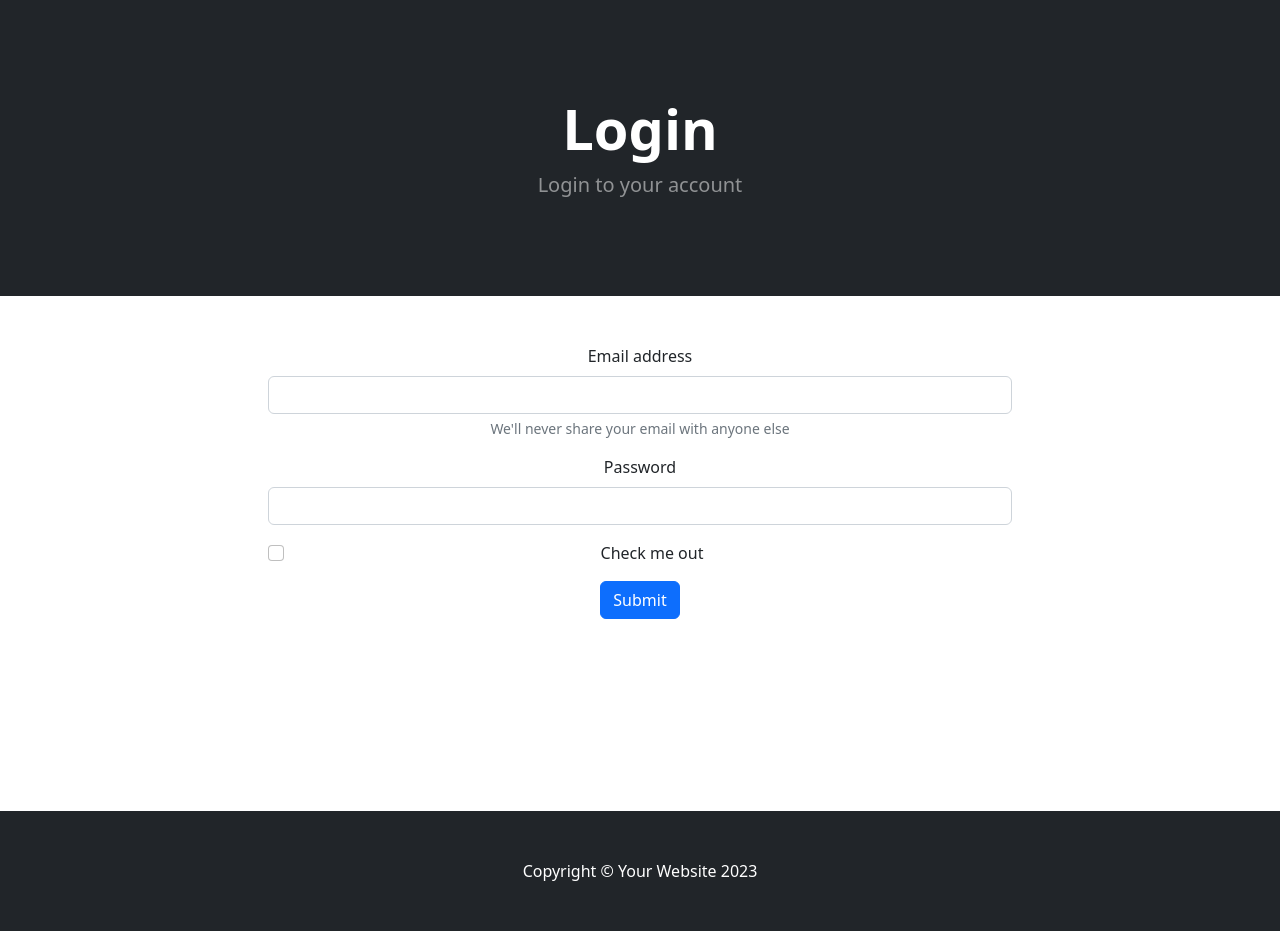
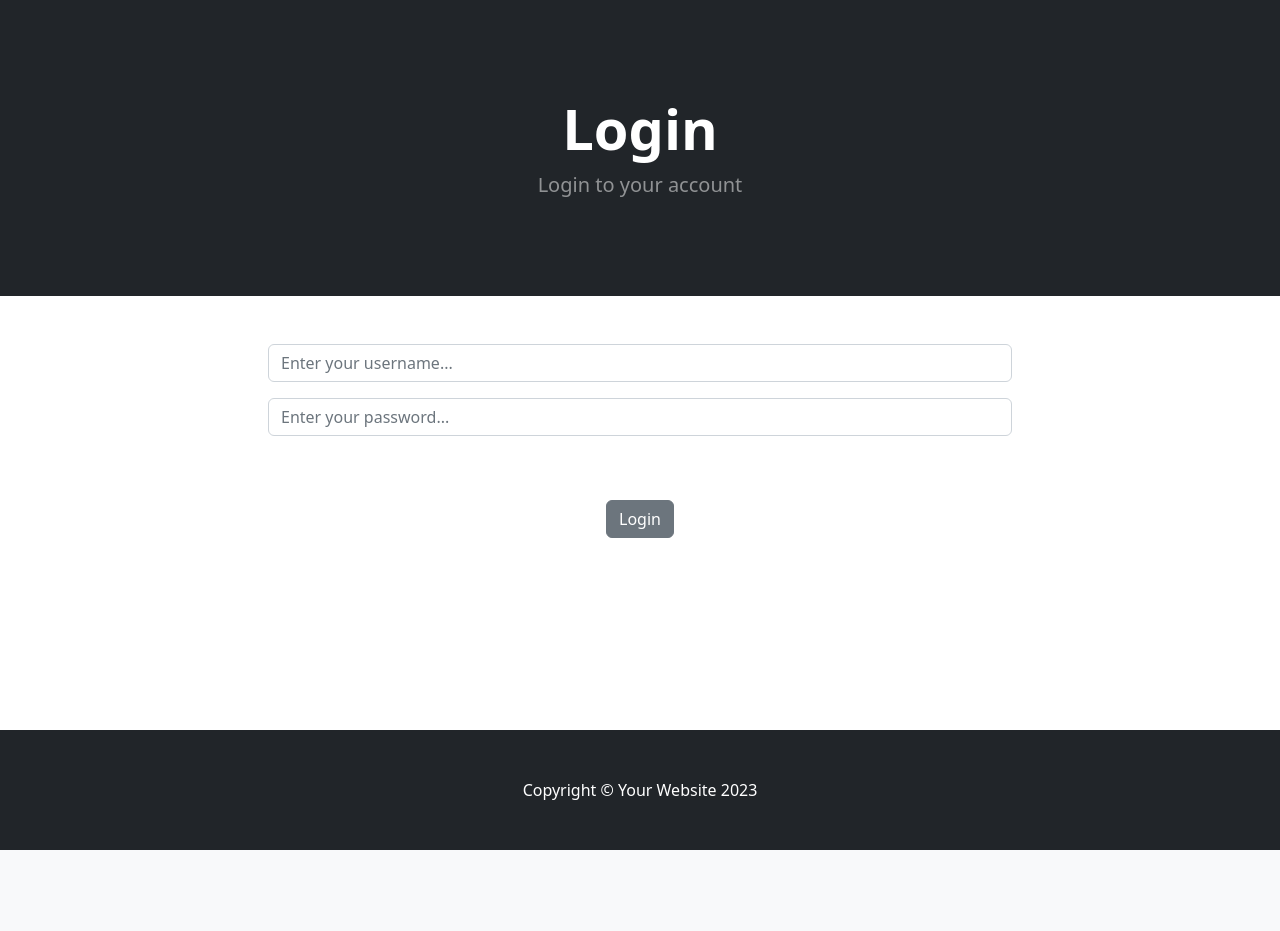
Before and after one commit to juniorssignature21/QuickShop-ecommerce-website-with-django, a Django app: page /login/ in a window 1280 px wide. Shown: the part 57-988 px from the top of the page. After the commit the page ends 907 px from the top, so only its background shows below. Run offline with Django 5.2, Linux system fonts and the light colour scheme; some libraries are stand-ins or nearby versions.

Commit message:
Describe the changes you made

```diff
--- a/myproject/store/templates/store/login.html
+++ b/myproject/store/templates/store/login.html
@@ -16,32 +16,19 @@
         <center>
             <div class="col-8">
                 <br><br>
-                <form action="">
+                <form action="{% url "login" %}" method="POST">
+                    {% csrf_token %}
+
                     <div class="mb-3">
-                        <label for="exampleInputEmail" class="form-label">
-                            Email address
-                        </label>
-                        <input type="email" class="form-control" id="exampleInputEmail" aria-describedby="emailHelp">
-                        <div id="emailHelp" class="form-text">
-                            We'll never share your email with anyone else
-                        </div>
+                        <input type="text" class="form-control" name="username" placeholder="Enter your username...">
+                    </div>
+                    <div class="mb-3">
+                        <input type="password" class="form-control" name="password" placeholder="Enter your password...">
 
                     </div>
-                    <div class="mb-3">
-                        <label for="exampleInputPassword" class="form-label">
-                            Password
-                        </label>
-                        <input type="password" class="form-control" id="exampleInputPassword">
-
-                    </div>
-                    <div class="mb-3 form-check">
-                        <input type="checkbox" class="form-check-input" id="exampleCheck1">
-                        <label for="exampleCheck1" class="form-check-label">
-                            Check me out
-                        </label>
-                    </div>
-                            <button type="submit" class="btn btn-primary">
-                                Submit
+                    <br><br>
+                            <button type="submit" class="btn btn-secondary">
+                                Login
                             </button>
                 </form>
                 <br><br>
--- a/myproject/store/views.py
+++ b/myproject/store/views.py
@@ -1,4 +1,4 @@
-from django.shortcuts import render
+from django.shortcuts import render, redirect
 from .models import Product
 from django.contrib.auth import authenticate, login, logout
 from django.contrib import messages
@@ -14,7 +14,21 @@ def about(request):
 
 
 def login_user(request):
-    return render(request, 'store/login.html', {})
+    if request.method == "POST":
+        username = request.POST['username']
+        password = request.POST['password']
+        user = authenticate(request, username=username, password=password)
+        if user is not None:
+            login(request, user)
+            messages.success(request, ("You have been Logged in successfully!!!"))
+            return redirect('home')
+        else:
+            messages.success(request, ("There was an error please try again!!!"))
+            return redirect('home')
+    else:
+        return render(request, 'store/login.html', {})
 
 def logout_user(request):
-    pass
+    logout(request)
+    messages.success(request, ("you have been logged out!!!"))
+    return redirect('home')
--- a/myproject/templates/base.html
+++ b/myproject/templates/base.html
@@ -18,6 +18,14 @@
     <body>
         <!-- Navigation-->
          {% include "navbar.html" %}
+         {% if messages %}
+            {% for message in messages %}
+            <div class="alert alert-warning alert-dismissible fade show" role="alert">
+                {{message}}
+                <button type="button" class="btn-close" data-bs-dismiss="alert" aria-label="Close"></button>
+              </div>
+            {% endfor %}
+         {% endif %}
         {% block content %}
 
         {% endblock content %}
```
